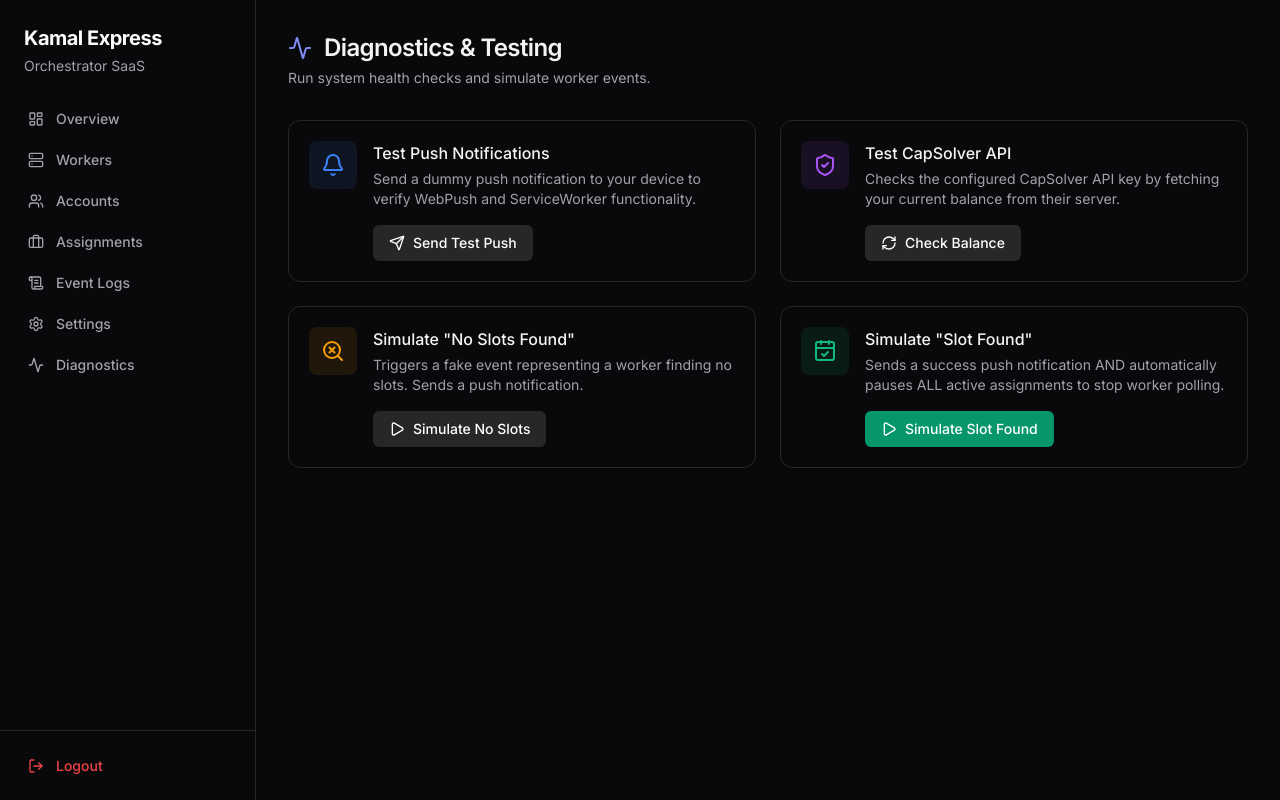
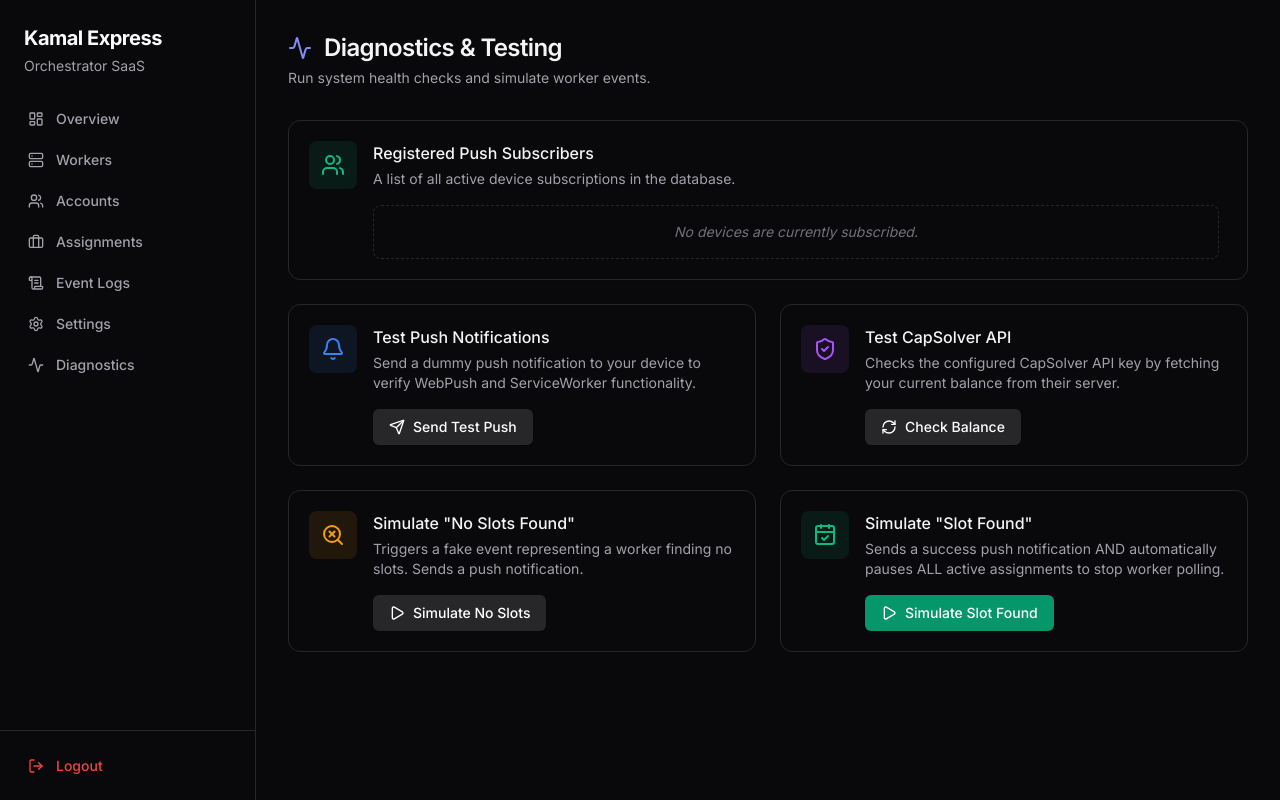
Before and after one commit to KamalExpress/booking-agent, a Flask app: template ttttt/cloud-saas/app/templates/diagnostics.html in a window 1280 px wide. Run offline with Flask 3, Linux system fonts and the light colour scheme; the template is opened without the code that fills it, so the values that code supplies are empty; some libraries are stand-ins or nearby versions.

Commit message:
feat(saas): add registered subscribers list to diagnostics page

```diff
--- a/ttttt/cloud-saas/app/routers/ui.py
+++ b/ttttt/cloud-saas/app/routers/ui.py
@@ -372,11 +372,13 @@
     return RedirectResponse(url="/settings", status_code=303)
 
 @router.get("/diagnostics", response_class=HTMLResponse)
-async def diagnostics_page(request: Request):
+async def diagnostics_page(request: Request, db: Session = Depends(get_db)):
+    from models import PushSubscription
+    subs = db.query(PushSubscription).all()
     return templates.TemplateResponse(
         request=request,
         name="diagnostics.html",
-        context={"request": request, "active_tab": "diagnostics"}
+        context={"request": request, "active_tab": "diagnostics", "subs": subs}
     )
 
 @router.get("/manifest.json")
--- a/ttttt/cloud-saas/app/templates/diagnostics.html
+++ b/ttttt/cloud-saas/app/templates/diagnostics.html
@@ -10,6 +10,41 @@
 
 <div class="grid grid-cols-1 md:grid-cols-2 gap-6">
 
+    <!-- Registered Subscribers -->
+    <div class="bg-[#09090b] border border-zinc-800 rounded-xl p-5 shadow-sm md:col-span-2">
+        <div class="flex items-start gap-4">
+            <div class="p-3 bg-emerald-500/10 rounded-lg text-emerald-500 shrink-0">
+                <i data-lucide="users" class="w-6 h-6"></i>
+            </div>
+            <div class="flex-1 w-full overflow-hidden">
+                <h3 class="font-medium text-zinc-100 mb-1">Registered Push Subscribers</h3>
+                <p class="text-sm text-zinc-400 mb-4">A list of all active device subscriptions in the database.</p>
+
+                <div class="max-h-64 overflow-y-auto pr-2 space-y-2">
+                    {% if subs %}
+                        {% for sub in subs %}
+                        <div class="bg-black/50 border border-zinc-800/50 rounded-lg p-3 text-sm flex items-center justify-between group" id="sub-{{ sub.id }}">
+                            <div class="overflow-hidden pr-4">
+                                <div class="font-medium text-zinc-300">User ID: {{ sub.user_id }}</div>
+                                <div class="text-xs text-zinc-500 truncate" title="{{ sub.endpoint }}">{{ sub.endpoint }}</div>
+                            </div>
+                            <div class="flex items-center gap-2">
+                                <span class="px-2 py-1 bg-zinc-800 rounded text-xs text-zinc-400 whitespace-nowrap">ID: {{ sub.id }}</span>
+                                <button onclick="deleteSubscription({{ sub.id }})" class="p-1.5 text-zinc-500 hover:text-red-400 hover:bg-red-400/10 rounded-md transition-colors opacity-0 group-hover:opacity-100 focus:opacity-100" title="Delete Subscription">
+                                    <i data-lucide="trash-2" class="w-4 h-4"></i>
+                                </button>
+                            </div>
+                        </div>
+                        {% endfor %}
+                    {% else %}
+                        <div class="text-sm text-zinc-500 italic p-4 text-center border border-dashed border-zinc-800 rounded-lg">
+                            No devices are currently subscribed.
+                        </div>
+                    {% endif %}
+                </div>
+            </div>
+        </div>
+    </div>
     <!-- Push Notification Test -->
     <div class="bg-[#09090b] border border-zinc-800 rounded-xl p-5 shadow-sm">
         <div class="flex items-start gap-4">
@@ -185,5 +220,29 @@
             lucide.createIcons();
         });
     });
+
+    async function deleteSubscription(subId) {
+        if (!confirm("Are you sure you want to delete this device's subscription?")) return;
+
+        try {
+            const token = localStorage.getItem("token") || "";
+            const res = await fetch(`/api/push/delete/${subId}`, {
+                method: "POST",
+                headers: {
+                    "Authorization": "Bearer " + token
+                }
+            });
+
+            if (res.ok) {
+                const el = document.getElementById(`sub-${subId}`);
+                if (el) el.remove();
+            } else {
+                const data = await res.json();
+                alert(`Failed to delete: ${data.detail || JSON.stringify(data)}`);
+            }
+        } catch(err) {
+            alert(`Network error: ${err}`);
+        }
+    }
 </script>
 {% endblock %}
```
Also changed, not shown: ttttt/cloud-saas/app/main.py (+9 -1 lines).
